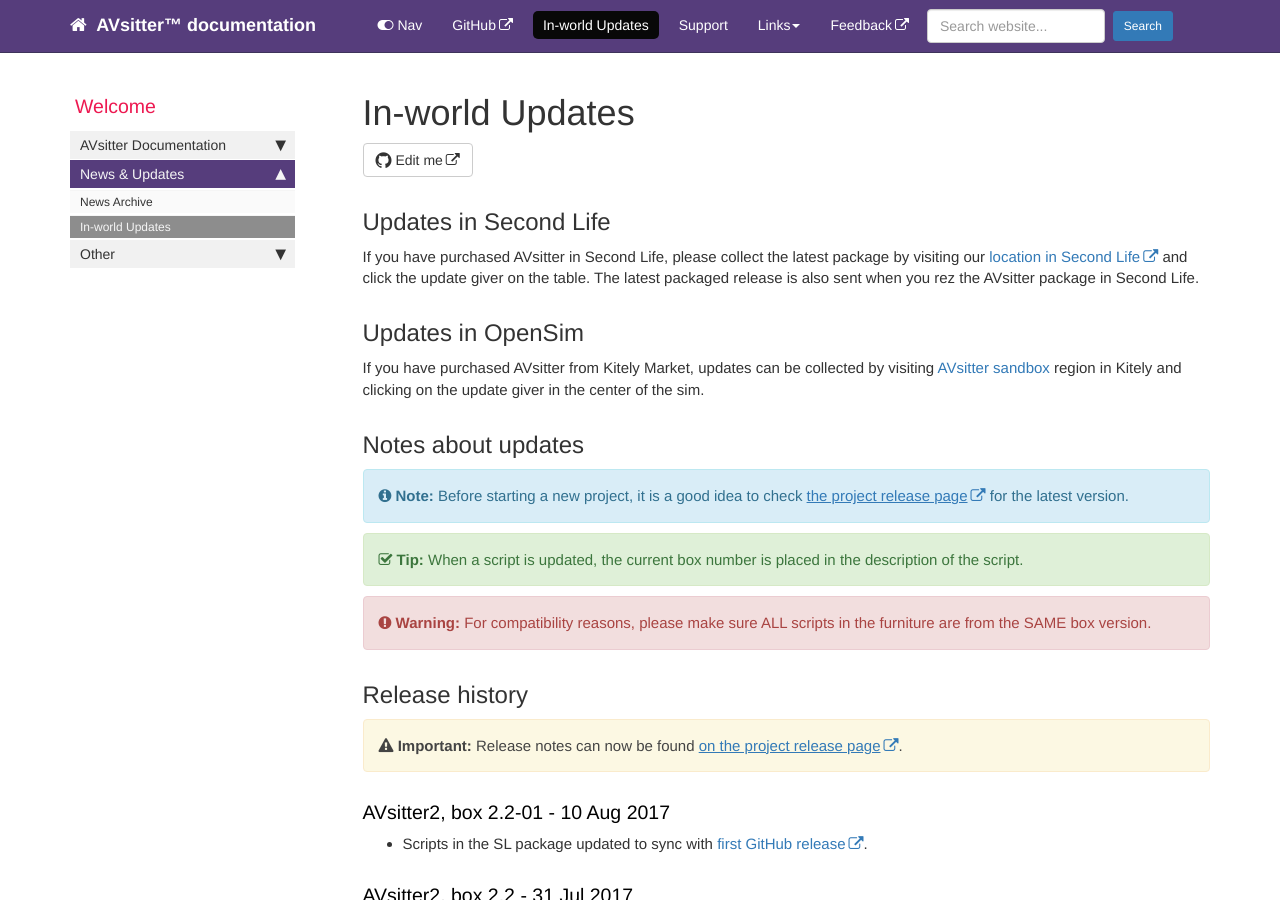
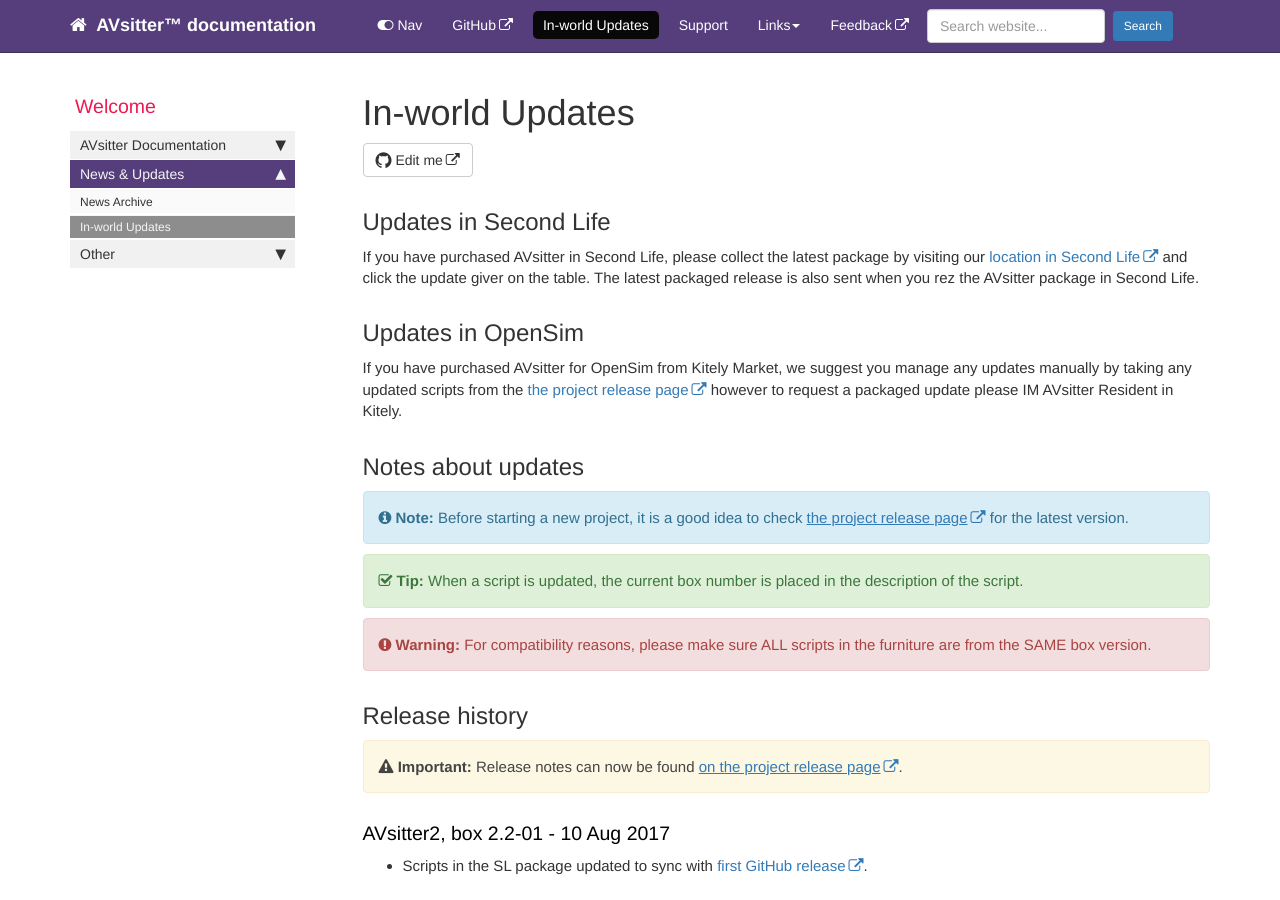
Before and after one commit to AVsitter/avsitter.github.io, a Jekyll site: the page built from pages/home/updates.md, in a window 1280 px wide and 900 px high. Built offline with Jekyll 4.4.1, drawn with Linux system fonts in a browser that asks for light colours; nearby versions of some CDN libraries; comment, search, counter and statistics services are not loaded.

Commit message:
change to Opensim updates

```diff
--- a/pages/home/updates.md
+++ b/pages/home/updates.md
@@ -12,7 +12,7 @@ If you have purchased AVsitter in Second Life, please collect the latest package
 
 ## Updates in OpenSim
 
-If you have purchased AVsitter from Kitely Market, updates can be collected by visiting <a href="hop://grid.kitely.com:8002/AVsitter%20sandbox/128/127/23">AVsitter sandbox</a> region in Kitely and clicking on the update giver in the center of the sim.
+If you have purchased AVsitter for OpenSim from Kitely Market, we suggest you manage any updates manually by taking any updated scripts from the <a href='https://github.com/AVsitter/AVsitter/releases'>the project release page</a> however to request a packaged update please IM AVsitter Resident in Kitely.
 
 ## Notes about updates
 
```
